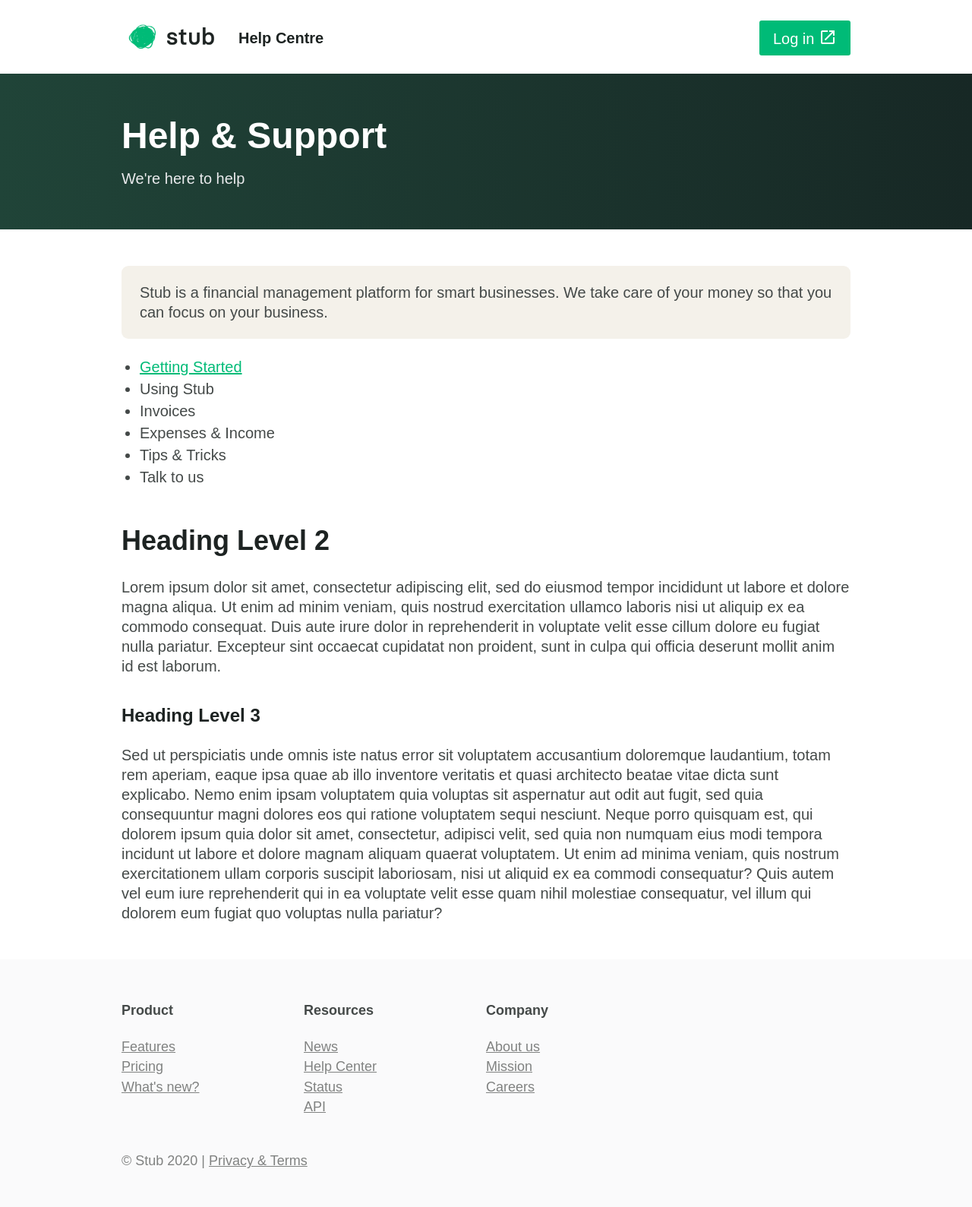
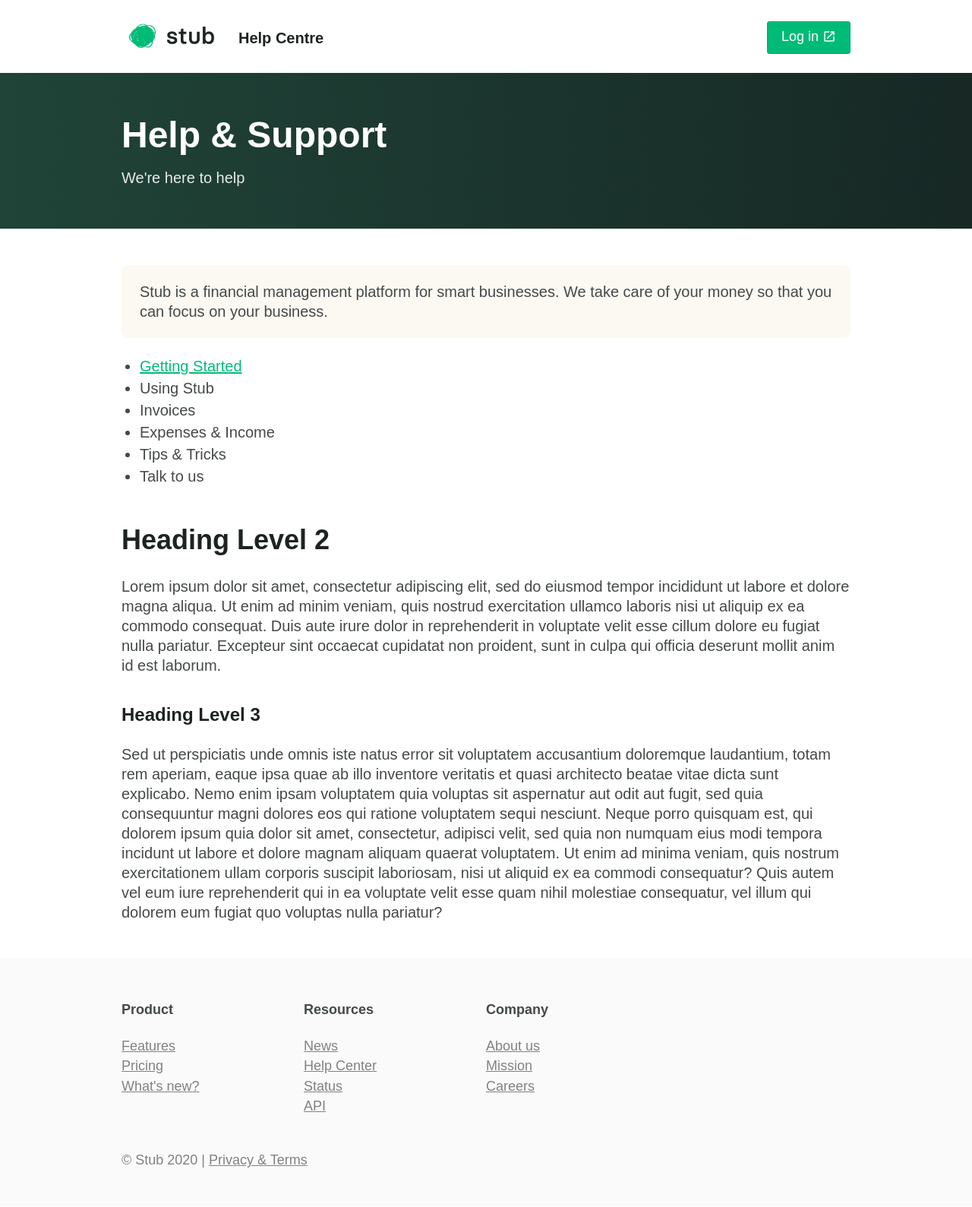
Before and after one commit to stubafrica/support-legacy, a Jekyll site: the page built from index.markdown, in a window 1280 px wide. Shown: the whole page at 76% size. Built offline with Jekyll 4.4.1, drawn with Linux system fonts in a browser that asks for light colours; some web fonts are replaced; comment, search, counter and statistics services are not loaded.

Commit message:
better buttons

```diff
--- a/_sass/_layout.scss
+++ b/_sass/_layout.scss
@@ -52,8 +52,6 @@
 }
 
 .page-title {
-    // background: #121640 url('../assets/img/bg.jpg') repeat center center;
-    // background-size: 100% auto;
     background: #172825;
     background-image:
         linear-gradient(
--- a/_sass/_typography.scss
+++ b/_sass/_typography.scss
@@ -93,25 +93,33 @@ a {
     padding: 12px;
     margin: 12px 0;
     border-radius: 9px;
-    background-color: #F4F1EA;
+    background-color: #FCF9F2;
 }
 
 .button {
     color: $light;
     background: $brand;
     border-radius: $border-radius;
+    border: 1px solid #00AB77;
     padding: 7px 18px 9px;
     text-decoration: none;
     position: relative;
+    font-size: 16px;
+    transition: background 0.05s linear;
 
     .material-icons {
         position: relative;
         top: 3px;
-        font-size: 16px;
+        font-size: 18px !important;
+        // display: none;
     }
     &:hover {
-        background: $brand-dark;
+        background: #00AB77;
         color: $light;
+    }
+    &:active {
+        background: #009973;
+        border: 1px solid #009973;
     }
 }
 footer {
@@ -180,6 +188,9 @@ footer {
     .text-muted {
         font-size: 18px;
     }
+    .button {
+        font-size: 18px;
+    }
 }
 
 @media (min-width: $breakpoint-lg) {
```
